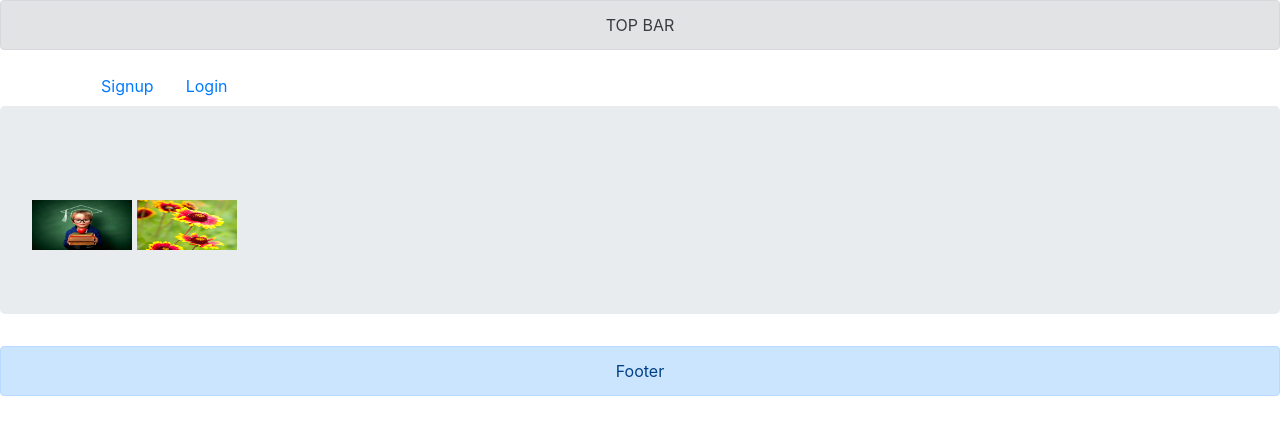
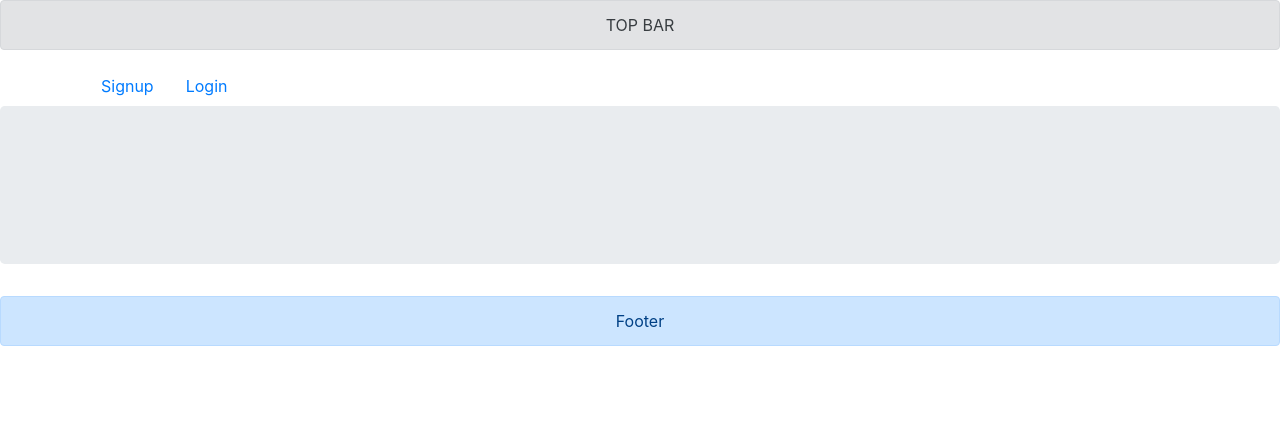
Before and after one commit to SHAHANAZ75/boot_partition, a Django app: template templates/base.html in a window 1280 px wide. Shown: the top 435 px of the page. Run offline with Django 3.2, Linux system fonts and the light colour scheme; the template is opened without the code that fills it, so the values that code supplies are empty; some libraries are stand-ins or nearby versions.

Commit message:
second commit

```diff
--- a/templates/base.html
+++ b/templates/base.html
@@ -29,8 +29,7 @@
             <div class="cantainer">
                 <div class="jumbotron">
                     <marquee>welcome to Login and signup page</marquee>
-                    <img src="{% static 'images/child.jpg' %}" alt="No image found" height="50" width="100">
-                    <img src="{% static 'images/flower3.jpg' %}" alt="No image found" height="50" width="100">
+
 
                 </div>
             </div>
```
